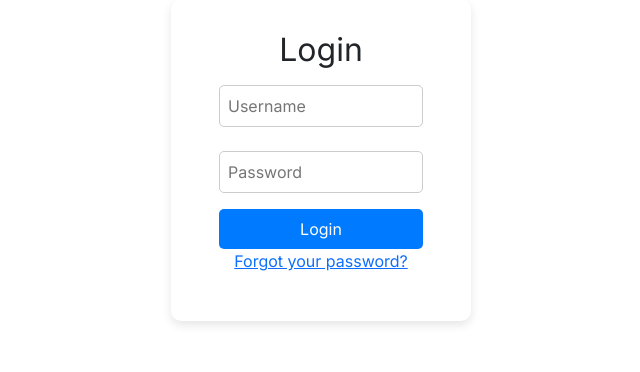
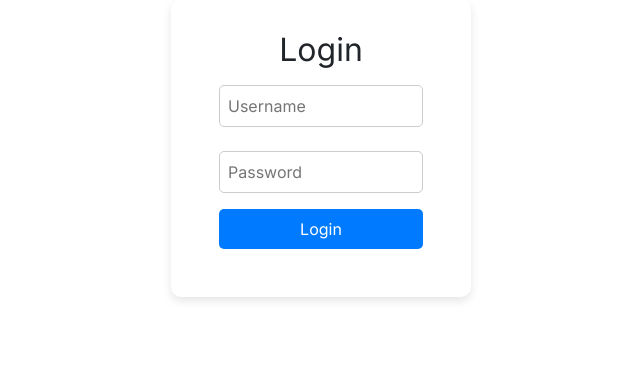
Before and after one commit to Jaredburne47/F25-Team16, a Flask app: page /login in a window 1280 px wide. Shown: the part 139-511 px from the top of the page, without its empty margins (319-959 px from the left). Run offline with Flask 3, Linux system fonts and the light colour scheme; some libraries are stand-ins or nearby versions.

Commit message:
Update login.html

```diff
--- a/templates/login.html
+++ b/templates/login.html
@@ -10,7 +10,7 @@
     <button type="submit">Login</button>
   </form>
   <p>
-    <a href="{{ url_for('reset_password') }}">Forgot your password?</a>
+    <!-- <a href="{{ url_for('reset_password') }}">Forgot your password?</a> -->
   </p>
 </div>
 
```
